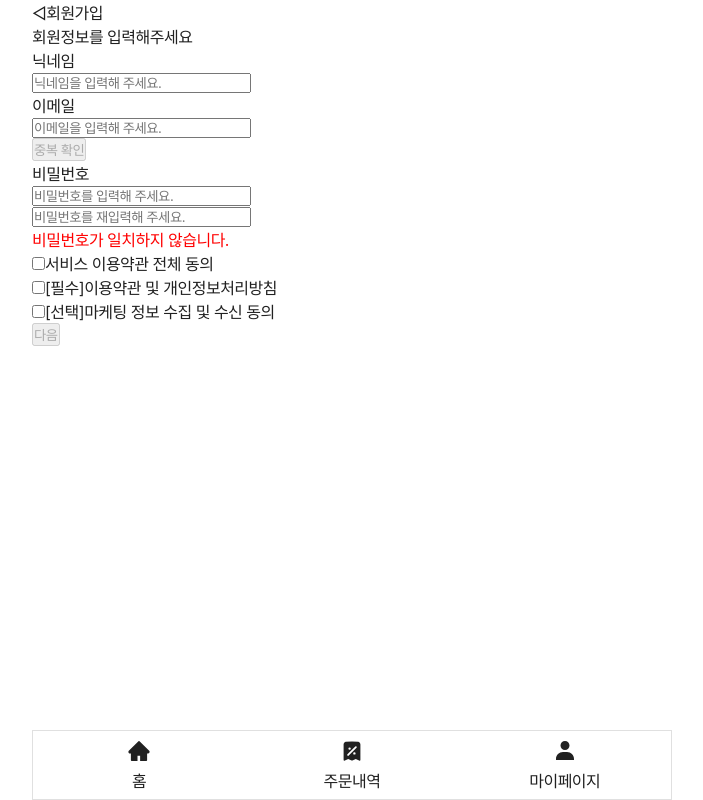
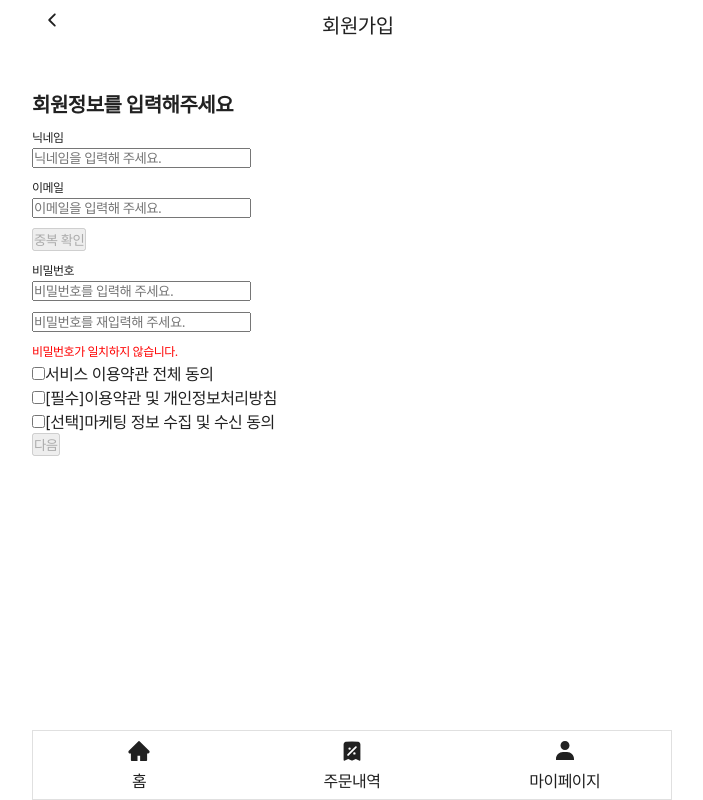
Before and after one commit to blendy9702/01-Project-CA2SA, a React (Vite) app: page /join in a window 1280 px wide. Shown: the whole page, without its empty margins (288-991 px from the left). Built offline with nearby package versions, Linux system fonts and the light colour scheme; the HTML template or start-up script is replaced by a standard one; a web font is replaced by a local one.

Commit message:
[feat] 회원가입 CSS중

```diff
--- a/src/pages/join/JoinPage.jsx
+++ b/src/pages/join/JoinPage.jsx
@@ -4,7 +4,24 @@ import { useForm } from "react-hook-form";
 import { Link, useNavigate } from "react-router-dom";
 import * as yup from "yup";
 import axios from "axios";
-import { JoinPageWrap } from "../../styles/join/joinpage";
+import {
+  ChoiceRadioBox,
+  EssentialRadioBox,
+  JoinPageCheckArea,
+  JoinPageEmail,
+  JoinPageMainWrap,
+  JoinPageMoveNext,
+  JoinPageNickName,
+  JoinPagePassword,
+  JoinPageTextArea,
+  JoinPageTopArea,
+  JoinPageTopBackOff,
+  JoinPageTopText,
+  JoinPageWrap,
+  ServiceCheckBox,
+} from "../../styles/join/joinpage";
+import { NavBarDiv } from "../../styles/order/orderpage";
+import { IoIosArrowBack } from "react-icons/io";
 
 const loginSchema = yup.object({
   nickName: yup
@@ -120,20 +137,27 @@ const JoinPage = () => {
   return (
     <JoinPageWrap>
       <form onSubmit={handleSubmit(handleSubmitForm)}>
-        <joinPageTopArea>
-          <joinPageTopBackOff>
+        <JoinPageTopArea>
+          <JoinPageTopBackOff>
             <Link to="/login">
-              <span>◁</span>
+              <IoIosArrowBack
+                style={{
+                  fontSize: "20px",
+                  marginTop: "10px",
+                  marginLeft: "10px",
+                }}
+              />
             </Link>
-          </joinPageTopBackOff>
-          <joinPageTopText>
+          </JoinPageTopBackOff>
+          <JoinPageTopText>
             <span>회원가입</span>
-          </joinPageTopText>
-        </joinPageTopArea>
-        <div className="joinPageMainWrap">
-          <div className="joinPageTextArea">
+          </JoinPageTopText>
+        </JoinPageTopArea>
+
+        <JoinPageMainWrap>
+          <JoinPageTextArea>
             <span>회원정보를 입력해주세요</span>
-            <div className="joinPageNickName">
+            <JoinPageNickName>
               <p>닉네임</p>
               <input
                 name="nickName"
@@ -142,8 +166,8 @@ const JoinPage = () => {
                 placeholder="닉네임을 입력해 주세요."
               />
               <p style={{ color: "red" }}>{errors.nickName?.message}</p>
-            </div>
-            <div className="joinPageEmail">
+            </JoinPageNickName>
+            <JoinPageEmail>
               <p>이메일</p>
               <input
                 name="email"
@@ -153,7 +177,7 @@ const JoinPage = () => {
               />
               <p style={{ color: "red" }}>{errors.email?.message}</p>
               <p style={{ color: "red" }}>{emailError}</p>
-            </div>
+            </JoinPageEmail>
             <button
               type="button"
               onClick={() => handleEmailValidation(email)}
@@ -161,7 +185,7 @@ const JoinPage = () => {
             >
               중복 확인
             </button>
-            <div className="joinPagePassword">
+            <JoinPagePassword>
               <p>비밀번호</p>
               <input
                 name="password"
@@ -179,18 +203,18 @@ const JoinPage = () => {
               {password !== passwordCheck && (
                 <p style={{ color: "red" }}>비밀번호가 일치하지 않습니다.</p>
               )}
-            </div>
-          </div>
-          <div className="JoinPageCheckArea">
-            <div className="serviceCheckBox">
+            </JoinPagePassword>
+          </JoinPageTextArea>
+          <JoinPageCheckArea>
+            <ServiceCheckBox>
               <input
                 type="checkbox"
                 checked={isCheckbox}
                 onChange={handleCheckboxChange}
               />
               <span>서비스 이용약관 전체 동의</span>
-            </div>
-            <div className="essentialRadioBox">
+            </ServiceCheckBox>
+            <EssentialRadioBox>
               <input
                 type="checkbox"
                 checked={radioState.essential}
@@ -200,8 +224,8 @@ const JoinPage = () => {
                 [필수]<a href="#">이용약관</a> 및
                 <a href="#"> 개인정보처리방침</a>
               </span>
-            </div>
-            <div className="choiceRadioBox">
+            </EssentialRadioBox>
+            <ChoiceRadioBox>
               <input
                 type="checkbox"
                 checked={radioState.choice}
@@ -210,14 +234,14 @@ const JoinPage = () => {
               <span>
                 [선택]<a href="#">마케팅 정보 수집 및 수신 동의</a>
               </span>
-            </div>
-            <div className="joinPageMoveNext">
+            </ChoiceRadioBox>
+            <JoinPageMoveNext>
               <button type="submit" disabled={!formValid}>
                 다음
               </button>
-            </div>
-          </div>
-        </div>
+            </JoinPageMoveNext>
+          </JoinPageCheckArea>
+        </JoinPageMainWrap>
       </form>
     </JoinPageWrap>
   );
--- a/src/styles/join/joinpage.js
+++ b/src/styles/join/joinpage.js
@@ -1,10 +1,40 @@
 import styled from "@emotion/styled";
 
 export const JoinPageWrap = styled.div``;
-export const joinPageTopArea = styled.div``;
-export const joinPageTopBackOff = styled.div``;
-export const joinPageTopText = styled.div`
+export const JoinPageTopArea = styled.div`
+  display: flex;
+`;
+export const JoinPageTopBackOff = styled.div``;
+export const JoinPageTopText = styled.div`
   display: flex;
   justify-content: center;
   align-items: center;
+  font-size: 20px;
+  padding-left: 260px;
+  margin-top: 10px;
 `;
+
+export const JoinPageMainWrap = styled.div``;
+
+export const JoinPageTextArea = styled.div`
+  p {
+    font-size: 12px;
+    margin-top: 10px;
+    margin-bottom: 2px;
+  }
+  span {
+    font-size: 20px;
+    font-weight: 700;
+    display: flex;
+    padding-top: 50px;
+  }
+`;
+
+export const JoinPageNickName = styled.div``;
+export const JoinPageEmail = styled.div``;
+export const JoinPagePassword = styled.div``;
+export const JoinPageCheckArea = styled.div``;
+export const ServiceCheckBox = styled.div``;
+export const EssentialRadioBox = styled.div``;
+export const ChoiceRadioBox = styled.div``;
+export const JoinPageMoveNext = styled.div``;
```
